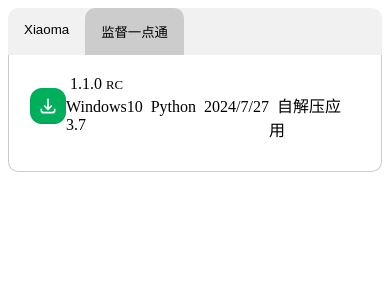
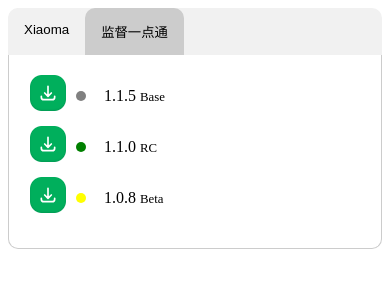
Before and after one commit to Hagkiest/auto, a plain HTML site: page Download1.html in a window 390 px wide. Both pictures are taken after a click on the button "监督一点通". Drawn offline with Linux system fonts and the light colour scheme.

Commit message:
Daily updates-2024.7.30
The framework of the next version has been updated and has been well adapted to the mobile terminal

```diff
--- a/Download1.css
+++ b/Download1.css
@@ -45,11 +45,12 @@
     flex-direction: column; /* 或者保持为column，具体取决于您的需求 */
   }
 
-  .download-item {
+  .download-item1,.download-item2,.download-item3 {
     display: flex;
     align-items: center; /* 垂直居中图标和文本 */
     margin-bottom: 10px; /* 每个下载项之间的间距 */
   }
+
 
   .download-icon {
     width: 32px;
@@ -76,3 +77,40 @@
     margin-left: 4px; /* 状态与版本号之间的间距 */
     /* 注意：这里不再使用vertical-align，因为它在Flexbox中不起作用 */
   }
+
+  .status-dot {
+    display: inline-block;
+    width: 10px; /* 小圆点的大小 */
+    height: 10px;
+    border-radius: 50%; /* 圆形 */
+    margin-right: 20px; /* 与版本号之间的间距 */
+    /* 初始时不设置背景色，因为我们将通过数据属性选择器来设置 */
+    position: relative; /* 设置为相对定位 */
+    left: 10px; /* 向右移动10px，你可以根据需要调整这个值 */
+}
+
+
+  /* 根据数据属性设置不同的背景色 */
+  .status-dot[data-status="RC"],
+  .status-dot[data-status="Release"] {
+    background-color: green;
+  }
+
+  .status-dot[data-status="Beta"] {
+    background-color: rgba(255, 255, 74, 0.623);
+  }
+
+  .status-dot[data-status="Alpha"] {
+    background-color: rgba(219, 1, 1, 0.808);
+  }
+
+  .status-dot[data-status="Base"] {
+    background-color: gray;
+  }
+
+  /* 在媒体查询中定义details类的隐藏样式 */
+@media (max-width: 600px) {
+  .details {
+      display: none;
+  }
+}
--- a/Download1.html
+++ b/Download1.html
@@ -21,19 +21,56 @@
 </div>
 <div id="Supervision" class="tabcontent">
     <div class="downloads-list">
-        <div class="download-item">
-          <a href="Tjump.html?url=https://www.123pan.com/s/SM85Vv-Pfned.html">
-            <img src="download-icon.png" alt="示例图片">
+      <div class="download-item3">
+        <a href="404.html">
+          <img src="download-icon.png" alt="示例图片">
+        </a>
+        <div class="info">
+          <div class="version-status">
+            <span class="status-dot" data-status="Base" style="background-color: gray;"></span>
+            <span class="version">&nbsp&nbsp1.1.5</span>
+            <span class="status">Base</span>
+          </div>
+          <div class="details">
+            <span class="supports">Windows10&nbsp&nbspPython 3.7</span>
+            <span class="stats">&nbsp&nbsp2024/8/??</span>
+            <span class="text">&nbsp&nbspzip压缩文件</span>
+
+          </div>
+        </div>
+      </div>
+      <div class="download-item2">
+        <a href="Tjump.html?url=https://www.123pan.com/s/SM85Vv-Pfned.html">
+          <img src="download-icon.png" alt="示例图片">
+        </a>
+        <div class="info">
+          <div class="version-status">
+            <span class="status-dot" data-status="RC" style="background-color: green;"></span>
+            <span class="version">&nbsp&nbsp1.1.0</span>
+            <span class="status">RC</span>
+          </div>
+          <div class="details">
+            <span class="supports">Windows10&nbsp&nbspPython 3.7</span>
+            <span class="stats">&nbsp&nbsp2024/7/27</span>
+            <span class="text">&nbsp&nbsp自解压应用</span>
+
+          </div>
+        </div>
+      </div>
+      <div class="download-item1">
+        <a href="Tjump.html?url=https://www.123pan.com/s/SM85Vv-TBned.html">
+          <img src="download-icon.png" alt="示例图片">
           </a>
           <div class="info">
             <div class="version-status">
-              <span class="version">&nbsp1.1.0</span>
-              <span class="status">RC</span>
+              <span class="status-dot" data-status="Beta" style="background-color: yellow;"></span>
+              <span class="version">&nbsp&nbsp1.0.8</span>
+              <span class="status">Beta</span>
             </div>
             <div class="details">
               <span class="supports">Windows10&nbsp&nbspPython 3.7</span>
-              <span class="stats">&nbsp&nbsp2024/7/27</span>
-              <span class="text">&nbsp&nbsp自解压应用</span>
+              <span class="stats">&nbsp&nbsp2023/8/14</span>
+              <span class="text">&nbsp&nbspzip压缩文件</span>
 
             </div>
           </div>
--- a/Download1.js
+++ b/Download1.js
@@ -19,3 +19,23 @@ function openTab(evt, tabName) {
 
   // 假设您想默认显示第一个选项卡（Xiaoma）
   document.getElementsByClassName("tablink")[0].click();
+
+// JavaScript 用于检测设备类型并隐藏details元素
+function hideDetailsOnMobile() {
+  const detailsElements = document.querySelectorAll('.details');
+  if (window.innerWidth <= 600) {
+      detailsElements.forEach(element => {
+          element.style.display = 'none';
+      });
+  } else {
+      detailsElements.forEach(element => {
+          element.style.display = '';
+      });
+  }
+}
+
+// 监听窗口尺寸变化事件
+window.addEventListener('resize', hideDetailsOnMobile);
+
+// 页面加载时运行
+window.addEventListener('load', hideDetailsOnMobile);
```
Also changed, not shown: 404.html (added, +6 -0 lines), index.css (line endings or trailing spaces), index.js (line endings or trailing spaces).
